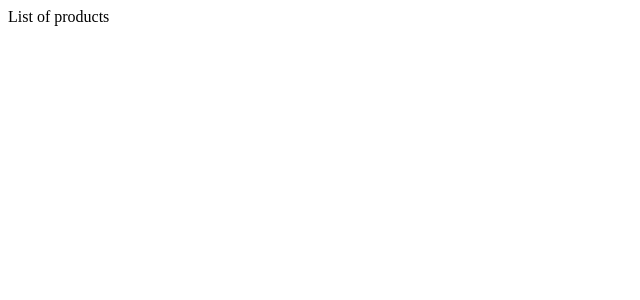
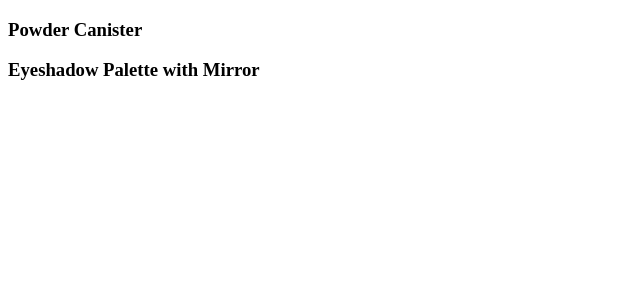
Before and after one commit to faima-ahmed/redux-toolkit-eccomerce-asyncthunk, a React (Vite) app: page / in a window 1280 px wide. Shown: the top 300 px of the page, without its empty margins (0-640 px from the left). Built offline with nearby package versions, Linux system fonts and the light colour scheme; data requests are answered from the project's data file.

Commit message:
Commit 1

```diff
--- a/src/features/products/ProductListView.jsx
+++ b/src/features/products/ProductListView.jsx
@@ -1,15 +1,29 @@
 import { useEffect } from "react";
-import { useDispatch } from "react-redux";
+import { useDispatch, useSelector } from "react-redux";
 import { fetchProducts } from "./productSlice";
 
 const ProductListView = () => {
+  const {products, isLoading, error}= useSelector((state)=>
+    state.productsR
+  );
   const dispatch = useDispatch();
 
   useEffect(() => {
     dispatch(fetchProducts());
-  }, []);
+  }, [dispatch]);
 
-  return <div>List of products</div>;
+  return (
+    <div>
+      {isLoading && <p>Loading...</p>}
+      {error && <p>{error}</p>}
+      {!isLoading && !error && products && products.length>0 &&
+      products.map((product)=>{
+        return <article key={product.id}>
+          <h3>{product.title}</h3>
+        </article>
+      })}
+    </div>
+  );
 };
 
 export default ProductListView;
```
